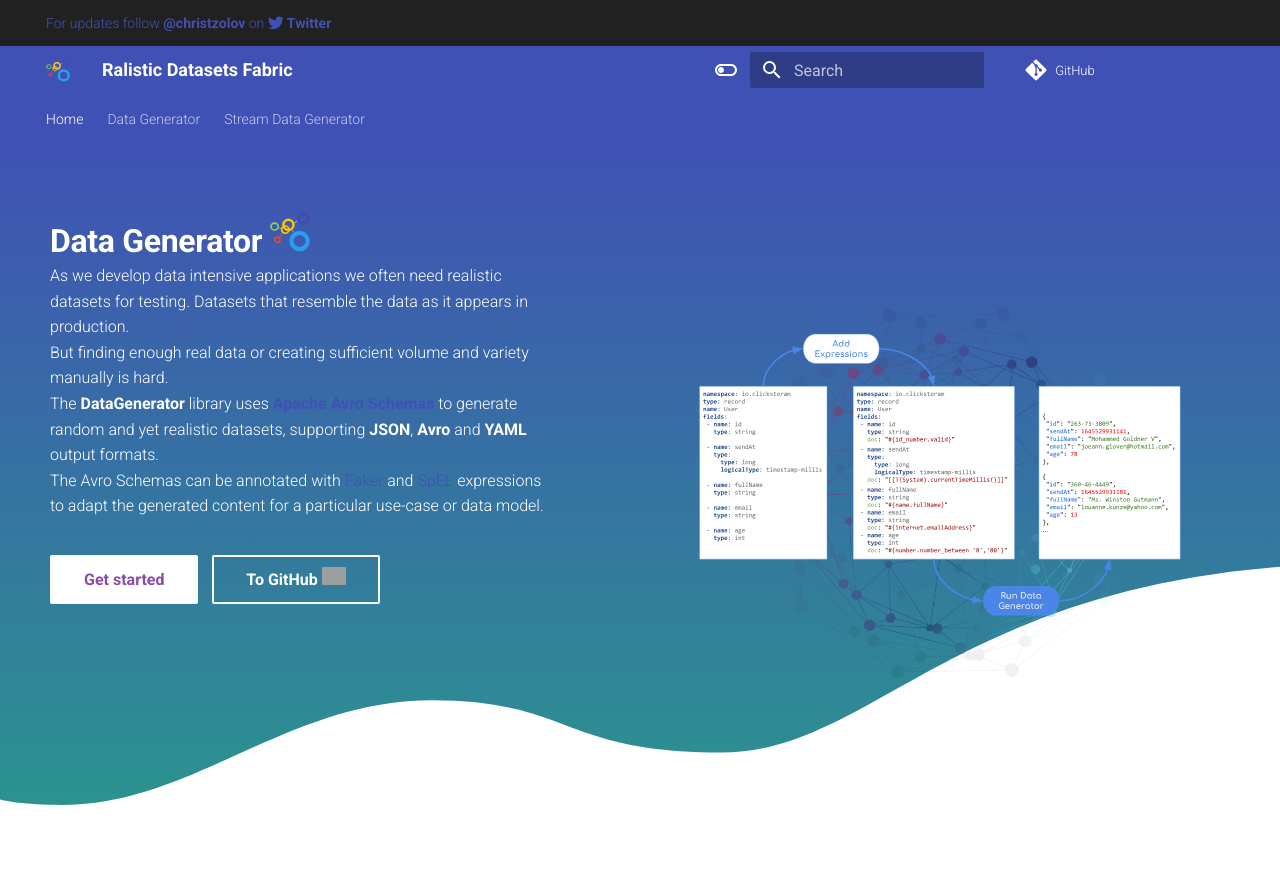
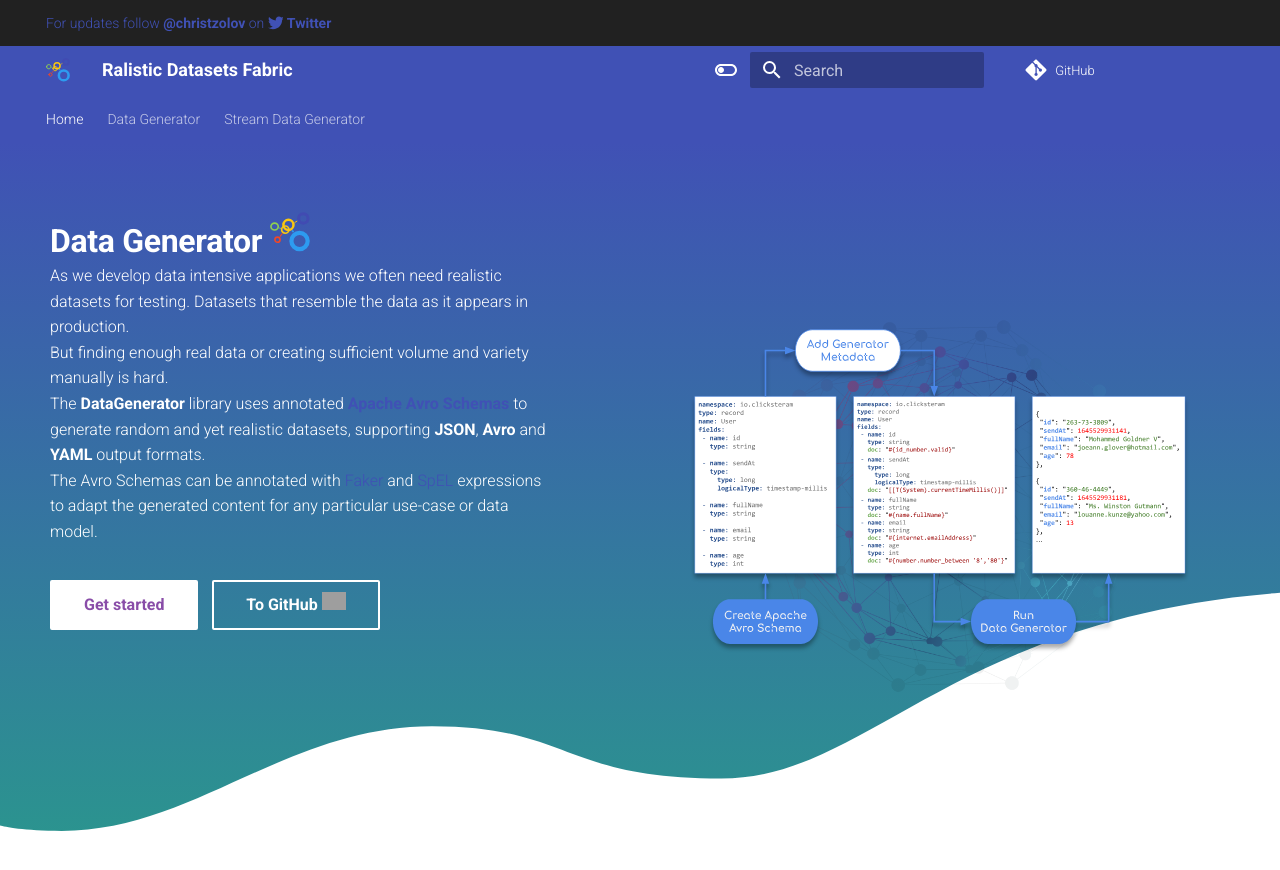
Before and after one commit to logaritex/data-generator-docs, an MkDocs documentation site: the page built from docs/index.md, in a window 1280 px wide and 900 px high. Shown: the top 870 px of the window. Built offline with MkDocs 1.6.1 and Material for MkDocs 9.7.7, drawn with Linux system fonts in a browser that asks for light colours; grey boxes are pictures that could not be loaded.

Commit message:
diagrams
Signed-off-by: Christian Tzolov <christian.tzolov@gmail.com>

```diff
--- a/material/overrides/home.html
+++ b/material/overrides/home.html
@@ -13,7 +13,7 @@
             <!-- Hero image -->
             <div class="tx-hero__image">
                 <img
-                        src="assets/images/flow-diagram2.svg"
+                        src="assets/images/flow-diagram4.svg"
                         alt=""
                         width="600"
                         draggable="true"
@@ -31,7 +31,7 @@
                     <br/>
                     But finding enough real data or creating sufficient volume and variety manually is hard.
                     <br/>
-                    The <strong>DataGenerator</strong> library uses
+                    The <strong>DataGenerator</strong> library uses annotated
                     <strong>
                         <a href="https://avro.apache.org/docs/current/">
                             Apache Avro Schemas
@@ -40,7 +40,8 @@
                     to generate random and yet realistic datasets, supporting <strong>JSON</strong>, <strong>Avro</strong> and <strong>YAML</strong> output formats.
                     <br/>
                     The Avro Schemas can be annotated with
-                    <a href="//www.datafaker.net">Faker</a> and <a href="https://docs.spring.io/spring-framework/docs/current/reference/html/core.html#expressions">SpEL</a> expressions to adapt the generated content for a particular use-case or data model.
+                    <a href="//www.datafaker.net">Faker</a> and <a href="https://docs.spring.io/spring-framework/docs/current/reference/html/core.html#expressions">SpEL</a>
+                    expressions to adapt the generated content for any particular use-case or data model.
                     <br><br>
 
                 </p>
```
Also changed, not shown: docs/data-generator-getting-started.md (+1 -1 lines), docs/assets/images/flow-diagram.svg (deleted), docs/assets/images/flow-diagram4.svg (added).
